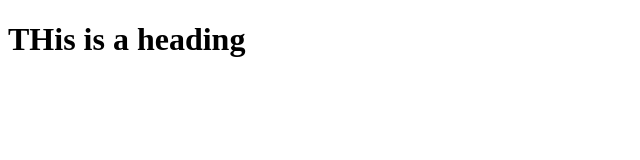
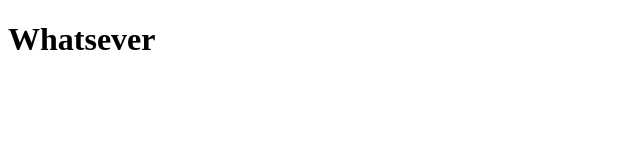
Before and after one commit to minyanghit/git-one, a plain HTML site: page index.html in a window 1280 px wide. Shown: the whole page, without its empty margins (0-640 px from the left). Drawn offline with Linux system fonts and the light colour scheme.

Commit message:
added h1

```diff
--- a/index.html
+++ b/index.html
@@ -5,6 +5,6 @@
     <title>My second commit</title>
   </head>
   <body>
-    <h1>THis is a heading</h1>
+    <h1>Whatsever</h1>
   </body>
 </html>
```
